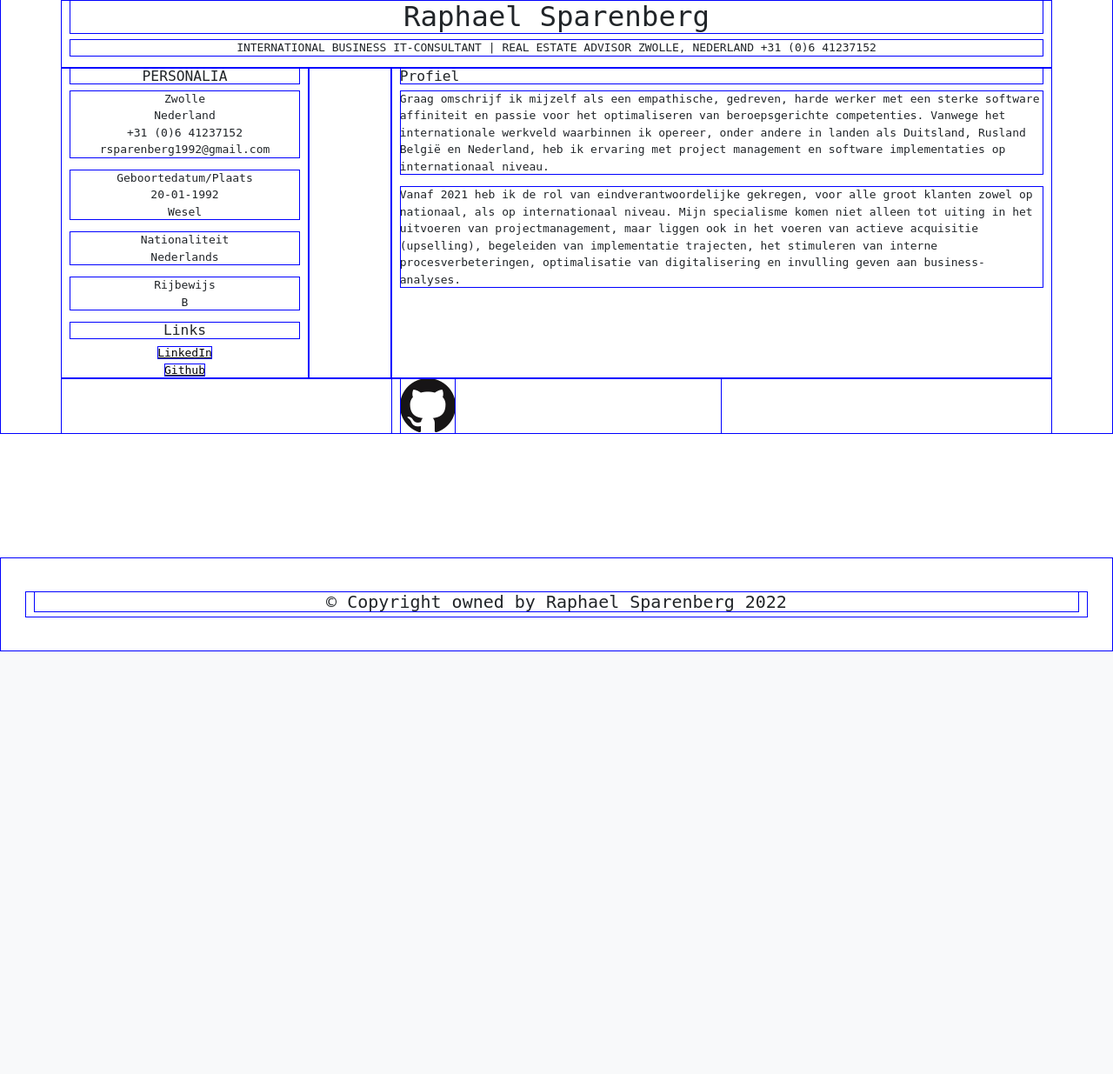
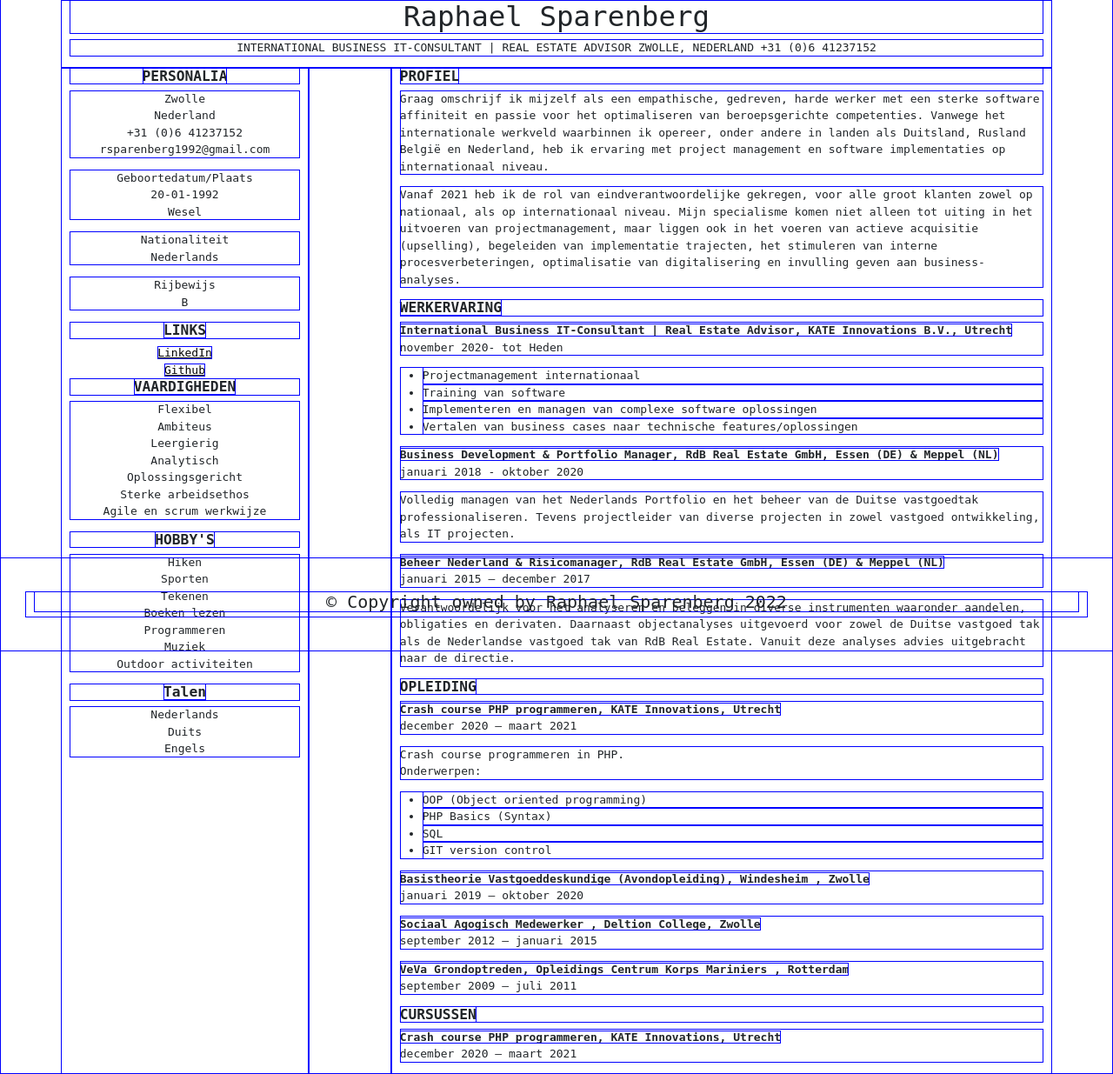
Before and after one commit to RSPersonal/Personal_portfolio, a Django app: page / in a window 1280 px wide. Shown: the part 51-1286 px from the top of the page at 87% size. Before the commit the page ends 800 px from the top, so only its background shows below. Run offline with Django 3.2, Linux system fonts and the light colour scheme.

Commit message:
homepage

```diff
--- a/backend/templates/home_page.html
+++ b/backend/templates/home_page.html
@@ -1,6 +1,6 @@
 {% extends "base.html" %}
 {% load static %}
-<link rel="stylesheet" href="{% static 'css/home_page.css' %}">
+
 {% block page_content %}
 <div class="container">
     <div class="row">
@@ -11,9 +11,10 @@
     </div>
 </div>
 <div class="container">
+    <!-- Left column -->
     <div class="row">
         <div class="col-3 text-center">
-            <h5>PERSONALIA</h5>
+            <h5><b>PERSONALIA</b></h5>
             <p>Zwolle
                 <br>Nederland
                 <br>+31 (0)6 41237152
@@ -30,16 +31,44 @@
                 Rijbewijs
                 <br>B
             </p>
-            <h5>Links</h5>
+            <h5><b>LINKS</b></h5>
             <a href="https://nl.linkedin.com/in/raphael-sparenberg-637885173">LinkedIn</a>
             <br>
             <a href="https://github.com/RSPersonal">Github</a>
+            <h5><b>VAARDIGHEDEN</b></h5>
+            <p>
+                Flexibel
+                <br>Ambiteus
+                <br>Leergierig
+                <br>Analytisch
+                <br>Oplossingsgericht
+                <br>Sterke arbeidsethos
+                <br>Agile en scrum werkwijze
+            </p>
+            <h5><b>HOBBY'S</b></h5>
+            <p>
+                Hiken
+                <br>Sporten
+                <br>Tekenen
+                <br>Boeken lezen
+                <br>Programmeren
+                <br>Muziek
+                <br>Outdoor activiteiten
+            </p>
+            <h5><b>Talen</b></h5>
+            <p>
+                Nederlands
+                <br>Duits
+                <br>Engels
+            </p>
         </div>
+        <!-- Middle column -->
         <div class="col-1 text-center">
             <p></p>
         </div>
+        <!-- Right column -->
         <div class="col text-left">
-            <h5>Profiel</h5>
+            <h5><b>PROFIEL</b></h5>
             <p>
                 Graag omschrijf ik mijzelf als een empathische, gedreven, harde werker met een sterke
                 software affiniteit en passie voor het optimaliseren van beroepsgerichte competenties.
@@ -55,13 +84,68 @@
                 van interne procesverbeteringen, optimalisatie van digitalisering en invulling geven aan
                 business-analyses.
             </p>
-        </div>
-    </div>
-    <div class="row justify-content-center">
-        <div class="col-md-4">
-            <a href="https://github.com/RSPersonal" target="_blank" rel="noreferrer noopener">
-                <img src="{% static 'images/Github-other-logo.png' %}" class="github-logo" alt="Github logo">
-            </a>
+            <h5><b>WERKERVARING</b></h5>
+            <p>
+                <b>International Business IT-Consultant | Real Estate Advisor, KATE Innovations B.V., Utrecht</b>
+                <br>november 2020- tot Heden
+            <ul>
+                <li>Projectmanagement internationaal</li>
+                <li>Training van software</li>
+                <li>Implementeren en managen van complexe software oplossingen</li>
+                <li>Vertalen van business cases naar technische features/oplossingen</li>
+            </ul>
+            </p>
+            <p>
+                <b>Business Development & Portfolio Manager, RdB Real Estate GmbH, Essen (DE) & Meppel (NL)</b>
+                <br>januari 2018 - oktober 2020
+            </p>
+            <p>
+                Volledig managen van het Nederlands Portfolio en het beheer van de Duitse vastgoedtak
+                professionaliseren. Tevens projectleider van diverse projecten in zowel vastgoed
+                ontwikkeling, als IT projecten.
+            </p>
+            <p>
+                <b>Beheer Nederland & Risicomanager, RdB Real Estate GmbH, Essen (DE) & Meppel (NL)</b>
+                <br>januari 2015 — december 2017
+            </p>
+            <p>
+                Verantwoordelijk voor het analyseren en beleggen in diverse instrumenten waaronder
+                aandelen, obligaties en derivaten. Daarnaast objectanalyses uitgevoerd voor zowel de
+                Duitse vastgoed tak als de Nederlandse vastgoed tak van RdB Real Estate. Vanuit deze
+                analyses advies uitgebracht naar de directie.
+            </p>
+            <h5><b>OPLEIDING</b></h5>
+            <p>
+                <b>Crash course PHP programmeren, KATE Innovations, Utrecht</b>
+                <br>december 2020 — maart 2021
+            </p>
+            <p>
+                Crash course programmeren in PHP.
+                <br>Onderwerpen:
+            <ul>
+                <li>OOP (Object oriented programming)</li>
+                <li>PHP Basics (Syntax)</li>
+                <li>SQL</li>
+                <li>GIT version control</li>
+            </ul>
+            </p>
+            <p>
+                <b>Basistheorie Vastgoeddeskundige (Avondopleiding), Windesheim , Zwolle</b>
+                <br>januari 2019 — oktober 2020
+            </p>
+            <p>
+                <b>Sociaal Agogisch Medewerker , Deltion College, Zwolle</b>
+                <br>september 2012 — januari 2015
+            </p>
+            <p>
+                <b>VeVa Grondoptreden, Opleidings Centrum Korps Mariniers , Rotterdam</b>
+                <br>september 2009 — juli 2011
+            </p>
+            <h5><b>CURSUSSEN</b></h5>
+            <p>
+                <b>Crash course PHP programmeren, KATE Innovations, Utrecht</b>
+                <br>december 2020 — maart 2021
+            </p>
         </div>
     </div>
 </div>
```
Also changed, not shown: backend/static/css/home_page.css (deleted, +0 -14 lines).
